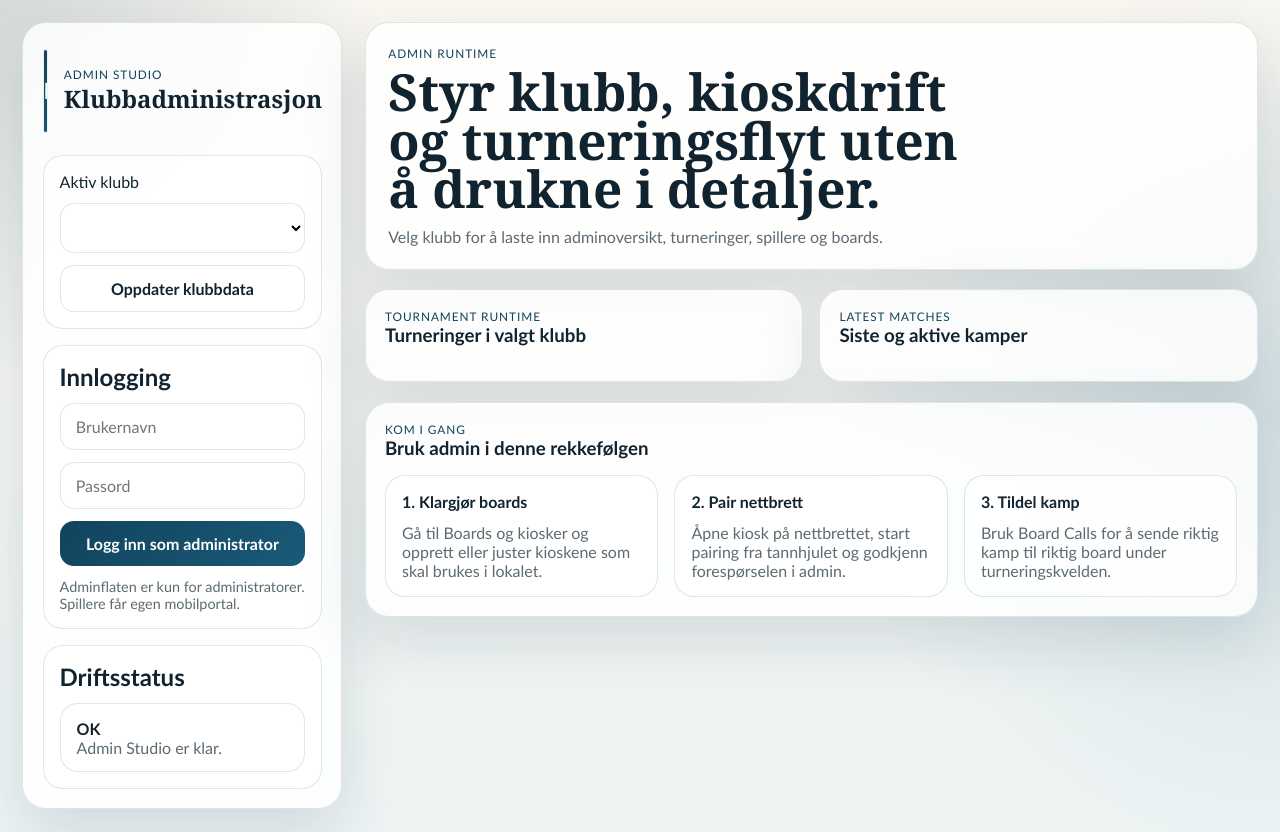
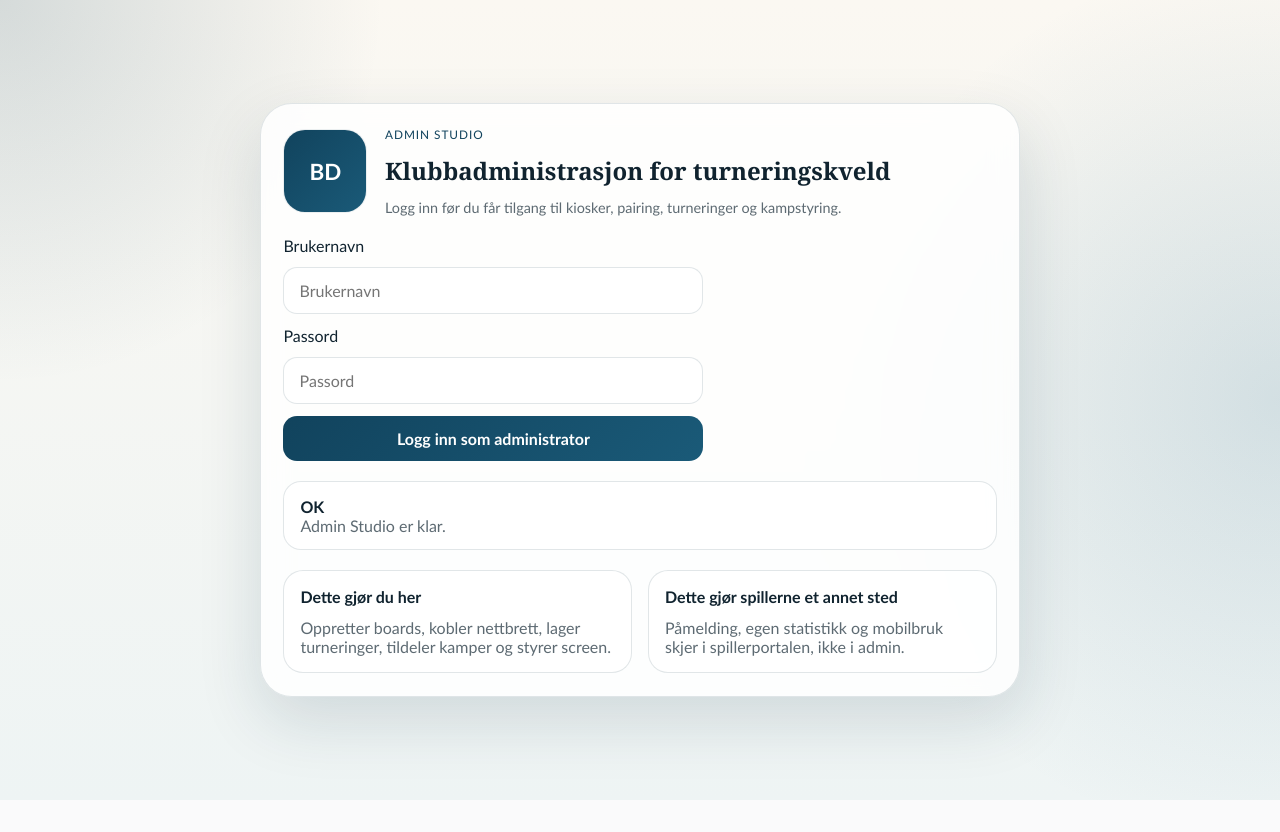
Before and after one commit to maknud7/blindleiadarts, a PHP site: page /apps/admin/index.html in a window 1280 px wide. After the commit the page ends 800 px from the top, so only its background shows below. Run offline with PHP 8.4, Linux system fonts and the light colour scheme; data that the repository does not hold is empty.

Commit message:
Refine admin login flow and editing UX

```diff
--- a/apps/admin/app.js
+++ b/apps/admin/app.js
@@ -15,11 +15,16 @@ const state = {
   liveSource: null,
   reconnectHandle: null,
   realtimeConfig: null,
+  isEditing: false,
 };
 
 const elements = {
+  authGate: document.getElementById("authGate"),
+  adminApp: document.getElementById("adminApp"),
   clubSelect: document.getElementById("clubSelect"),
   refreshClubButton: document.getElementById("refreshClubButton"),
+  loginBrandLogo: document.getElementById("loginBrandLogo"),
+  loginBrandFallback: document.getElementById("loginBrandFallback"),
   brandLogo: document.getElementById("brandLogo"),
   brandFallback: document.getElementById("brandFallback"),
   brandTitle: document.getElementById("brandTitle"),
@@ -31,7 +36,10 @@ const elements = {
   navPanel: document.getElementById("navPanel"),
   adminNav: document.getElementById("adminNav"),
   statusArea: document.getElementById("statusArea"),
+  authStatusArea: document.getElementById("authStatusArea"),
   clubIntro: document.getElementById("clubIntro"),
+  pageTitle: document.getElementById("pageTitle"),
+  pageDescription: document.getElementById("pageDescription"),
   heroMetrics: document.getElementById("heroMetrics"),
   tournamentList: document.getElementById("tournamentList"),
   kioskList: document.getElementById("kioskList"),
@@ -40,7 +48,6 @@ const elements = {
   playerList: document.getElementById("playerList"),
   recentMatches: document.getElementById("recentMatches"),
   screenDeviceList: document.getElementById("screenDeviceList"),
-  adminSection: document.getElementById("adminSection"),
   clubForm: document.getElementById("clubForm"),
   playerForm: document.getElementById("playerForm"),
   kioskForm: document.getElementById("kioskForm"),
@@ -51,6 +58,33 @@ const elements = {
   matchPlayerA: document.getElementById("matchPlayerA"),
   matchPlayerB: document.getElementById("matchPlayerB"),
   matchKioskId: document.getElementById("matchKioskId"),
+};
+
+const viewMeta = {
+  overview: {
+    title: "Oversikt",
+    description: "Se driftsstatus, siste aktivitet og nøkkeltall for valgt klubb.",
+  },
+  boards: {
+    title: "Boards og kiosker",
+    description: "Administrer pairing, boards, screen-koder og board calls uten at siden hopper rundt.",
+  },
+  tournaments: {
+    title: "Turneringer",
+    description: "Opprett og juster klubber og turneringer i et eget arbeidsområde.",
+  },
+  players: {
+    title: "Spillere",
+    description: "Hold spillerregister og brukerkontoer adskilt fra resten av driftsbildet.",
+  },
+  matches: {
+    title: "Kamper",
+    description: "Opprett kamper manuelt og knytt dem til riktig turnering og board.",
+  },
+  help: {
+    title: "Hjelp og flyt",
+    description: "Steg-for-steg for pairing, board calls og turneringskveld.",
+  },
 };
 
 async function api(path, { method = "GET", body, auth = false } = {}) {
@@ -98,13 +132,25 @@ async function loadRealtimeConfig() {
 }
 
 function setStatus(message, tone = "info") {
-  const item = document.createElement("div");
-  item.className = "mini-card";
-  item.innerHTML = `<strong>${tone === "error" ? "Feil" : tone === "success" ? "OK" : "Info"}</strong><p class="muted">${message}</p>`;
-  elements.statusArea.prepend(item);
+  const createItem = () => {
+    const item = document.createElement("div");
+    item.className = "mini-card";
+    item.innerHTML = `<strong>${tone === "error" ? "Feil" : tone === "success" ? "OK" : "Info"}</strong><p class="muted">${message}</p>`;
+    return item;
+  };
+
+  elements.statusArea.prepend(createItem());
 
   while (elements.statusArea.children.length > 5) {
     elements.statusArea.removeChild(elements.statusArea.lastChild);
+  }
+
+  if (!hasAdminAccess()) {
+    elements.authStatusArea.prepend(createItem());
+
+    while (elements.authStatusArea.children.length > 3) {
+      elements.authStatusArea.removeChild(elements.authStatusArea.lastChild);
+    }
   }
 }
 
@@ -128,6 +174,10 @@ async function loadClubs() {
 
   localStorage.setItem("bd:selectedClubId", String(state.selectedClubId || ""));
   renderClubSelect();
+}
+
+function hasAdminAccess() {
+  return ["super_admin", "club_admin"].includes(state.me?.role || "");
 }
 
 async function loadMatchCalls() {
@@ -161,7 +211,7 @@ async function loadScreenDevices() {
 }
 
 async function loadClubContext() {
-  if (!state.selectedClubId) {
+  if (!state.selectedClubId || !hasAdminAccess()) {
     return;
   }
 
@@ -176,7 +226,6 @@ async function loadClubContext() {
   await loadPairingRequests();
   await loadScreenDevices();
   renderClub();
-  await startLiveUpdates();
 }
 
 function closeLiveUpdates() {
@@ -194,7 +243,10 @@ function closeLiveUpdates() {
 function applyLivePayload(payload) {
   state.clubDashboard = payload.dashboard || null;
   state.matchCalls = payload.match_calls || [];
-  renderClub();
+
+  if (state.activeView === "overview" && !state.isEditing) {
+    renderClub();
+  }
 }
 
 function scheduleReconnect() {
@@ -211,7 +263,7 @@ function scheduleReconnect() {
 async function startLiveUpdates() {
   closeLiveUpdates();
 
-  if (!state.selectedClubId) {
+  if (!state.selectedClubId || !hasAdminAccess() || state.activeView !== "overview") {
     return;
   }
 
@@ -468,16 +520,24 @@ function applyClubBranding(club) {
 
   elements.brandTitle.textContent = club?.name || "Klubbadministrasjon";
   elements.brandFallback.textContent = initials || "KL";
+  elements.loginBrandFallback.textContent = initials || "BD";
 
   if (club?.logo_url) {
     elements.brandLogo.src = club.logo_url;
     elements.brandLogo.alt = `${club.name} logo`;
     elements.brandLogo.classList.remove("hidden");
     elements.brandFallback.classList.add("hidden");
+    elements.loginBrandLogo.src = club.logo_url;
+    elements.loginBrandLogo.alt = `${club.name} logo`;
+    elements.loginBrandLogo.classList.remove("hidden");
+    elements.loginBrandFallback.classList.add("hidden");
   } else {
     elements.brandLogo.removeAttribute("src");
     elements.brandLogo.classList.add("hidden");
     elements.brandFallback.classList.remove("hidden");
+    elements.loginBrandLogo.removeAttribute("src");
+    elements.loginBrandLogo.classList.add("hidden");
+    elements.loginBrandFallback.classList.remove("hidden");
   }
 }
 
@@ -496,9 +556,10 @@ function renderAuth() {
     elements.authSummary.innerHTML = "";
   }
 
-  const isAdmin = ["super_admin", "club_admin"].includes(state.me?.role || "");
-  elements.adminSection.classList.toggle("hidden", !isAdmin);
+  const isAdmin = hasAdminAccess();
   elements.navPanel.classList.toggle("hidden", !isAdmin);
+  elements.authGate.classList.toggle("hidden", isAdmin);
+  elements.adminApp.classList.toggle("hidden", !isAdmin);
 
   const canCreateClubs = state.me?.role === "super_admin";
   elements.clubForm.querySelectorAll("input, button").forEach((element) => {
@@ -519,7 +580,7 @@ function setActiveView(view) {
 }
 
 function renderActiveView() {
-  const isAdmin = ["super_admin", "club_admin"].includes(state.me?.role || "");
+  const isAdmin = hasAdminAccess();
   const activeView = isAdmin ? state.activeView : "overview";
 
   document.querySelectorAll("[data-view-button]").forEach((button) => {
@@ -533,6 +594,18 @@ function renderActiveView() {
     panel.classList.toggle("hidden", panel.dataset.viewPanel !== activeView);
     panel.classList.toggle("active", panel.dataset.viewPanel === activeView);
   });
+
+  const meta = viewMeta[activeView] || viewMeta.overview;
+  elements.pageTitle.textContent = meta.title;
+  elements.pageDescription.textContent = meta.description;
+
+  if (isAdmin) {
+    if (activeView === "overview") {
+      startLiveUpdates().catch(() => undefined);
+    } else {
+      closeLiveUpdates();
+    }
+  }
 }
 
 function populateAdminSelects() {
@@ -572,6 +645,7 @@ async function handleLogin(event) {
 
     persistToken(data.access_token);
     await loadCurrentUser();
+    await loadClubs();
     await loadClubContext();
     setStatus("Innlogging lykkes.", "success");
     elements.loginForm.reset();
@@ -621,18 +695,34 @@ function bindEvents() {
   });
 
   elements.refreshClubButton.addEventListener("click", async () => {
-    await Promise.all([loadClubs(), loadClubContext(), loadCurrentUser()]);
+    await Promise.all([loadClubs(), loadCurrentUser()]);
+    await loadClubContext();
     setStatus("Klubbdata oppdatert.", "success");
   });
 
   elements.loginForm.addEventListener("submit", handleLogin);
 
   elements.logoutButton.addEventListener("click", () => {
+    closeLiveUpdates();
     persistToken("");
     state.me = null;
+    state.clubDashboard = null;
+    state.matchCalls = [];
     renderAuth();
-    loadClubContext().catch(() => undefined);
     setStatus("Logget ut lokalt i admin.", "success");
+  });
+
+  elements.adminApp.addEventListener("focusin", (event) => {
+    if (event.target.matches("input, select, textarea")) {
+      state.isEditing = true;
+    }
+  });
+
+  elements.adminApp.addEventListener("focusout", () => {
+    window.setTimeout(() => {
+      const active = document.activeElement;
+      state.isEditing = Boolean(active && elements.adminApp.contains(active) && active.matches("input, select, textarea"));
+    }, 0);
   });
 
   elements.adminNav.addEventListener("click", (event) => {
@@ -806,8 +896,13 @@ async function bootstrap() {
   renderActiveView();
 
   try {
-    await loadClubs();
-    await Promise.all([loadClubContext(), loadCurrentUser()]);
+    await loadCurrentUser();
+
+    if (hasAdminAccess()) {
+      await loadClubs();
+      await loadClubContext();
+    }
+
     setStatus("Admin Studio er klar.", "success");
   } catch (error) {
     setStatus(error.message, "error");
--- a/apps/admin/index.html
+++ b/apps/admin/index.html
@@ -7,7 +7,48 @@
   <link rel="stylesheet" href="./styles.css">
 </head>
 <body>
-  <div class="shell">
+  <section id="authGate" class="auth-gate">
+    <div class="auth-card">
+      <div class="auth-brand">
+        <div class="brand-badge">
+          <img id="loginBrandLogo" class="brand-logo hidden" alt="Klubblogo">
+          <span id="loginBrandFallback" class="brand-fallback">BD</span>
+        </div>
+        <div class="stack">
+          <p class="eyebrow">Admin Studio</p>
+          <h1>Klubbadministrasjon for turneringskveld</h1>
+          <p class="help">Logg inn før du får tilgang til kiosker, pairing, turneringer og kampstyring.</p>
+        </div>
+      </div>
+
+      <form id="loginForm" class="auth-form stack">
+        <label class="stack">
+          <span>Brukernavn</span>
+          <input id="loginUsername" name="username" type="text" placeholder="Brukernavn" autocomplete="username">
+        </label>
+        <label class="stack">
+          <span>Passord</span>
+          <input id="loginPassword" name="password" type="password" placeholder="Passord" autocomplete="current-password">
+        </label>
+        <button type="submit">Logg inn som administrator</button>
+      </form>
+
+      <div id="authStatusArea" class="status-list"></div>
+
+      <div class="grid two">
+        <div class="inset stack">
+          <strong>Dette gjør du her</strong>
+          <p class="muted">Oppretter boards, kobler nettbrett, lager turneringer, tildeler kamper og styrer screen.</p>
+        </div>
+        <div class="inset stack">
+          <strong>Dette gjør spillerne et annet sted</strong>
+          <p class="muted">Påmelding, egen statistikk og mobilbruk skjer i spillerportalen, ikke i admin.</p>
+        </div>
+      </div>
+    </div>
+  </section>
+
+  <div id="adminApp" class="shell hidden">
     <aside class="sidebar">
       <div class="brand">
         <div class="brand-badge">
@@ -27,26 +68,39 @@
       </div>
 
       <div class="panel stack">
-        <h2>Innlogging</h2>
-        <form id="loginForm" class="stack">
-          <input id="loginUsername" name="username" type="text" placeholder="Brukernavn" autocomplete="username">
-          <input id="loginPassword" name="password" type="password" placeholder="Passord" autocomplete="current-password">
-          <button type="submit">Logg inn som administrator</button>
-        </form>
+        <h2>Administrator</h2>
         <div id="authSummary" class="mini-card hidden"></div>
         <button id="logoutButton" class="ghost hidden">Logg ut</button>
         <p class="help">Adminflaten er kun for administratorer. Spillere får egen mobilportal.</p>
       </div>
 
       <div id="navPanel" class="panel stack hidden">
-        <h2>Meny</h2>
+        <h2>Arbeidsområder</h2>
         <div id="adminNav" class="admin-nav">
-          <button type="button" class="nav-button active" data-view-button="overview">Oversikt</button>
-          <button type="button" class="nav-button" data-view-button="boards">Boards og kiosker</button>
-          <button type="button" class="nav-button" data-view-button="tournaments">Turneringer</button>
-          <button type="button" class="nav-button" data-view-button="players">Spillere</button>
-          <button type="button" class="nav-button" data-view-button="matches">Kamper</button>
-          <button type="button" class="nav-button" data-view-button="help">Hjelp og flyt</button>
+          <button type="button" class="nav-button active" data-view-button="overview">
+            <strong>Oversikt</strong>
+            <span>Driftsstatus og siste aktivitet</span>
+          </button>
+          <button type="button" class="nav-button" data-view-button="boards">
+            <strong>Boards og kiosker</strong>
+            <span>Pairing, screen og board calls</span>
+          </button>
+          <button type="button" class="nav-button" data-view-button="tournaments">
+            <strong>Turneringer</strong>
+            <span>Klubber, turneringer og oppsett</span>
+          </button>
+          <button type="button" class="nav-button" data-view-button="players">
+            <strong>Spillere</strong>
+            <span>Spillere, kontoer og kontaktdata</span>
+          </button>
+          <button type="button" class="nav-button" data-view-button="matches">
+            <strong>Kamper</strong>
+            <span>Kamper og manuelle tildelinger</span>
+          </button>
+          <button type="button" class="nav-button" data-view-button="help">
+            <strong>Hjelp og flyt</strong>
+            <span>Fremgangsmåter og raske lenker</span>
+          </button>
         </div>
       </div>
 
@@ -57,6 +111,21 @@
     </aside>
 
     <main class="content">
+      <section class="card page-header">
+        <div class="stack">
+          <div>
+            <p class="eyebrow">Klubbadministrasjon</p>
+            <h2 id="pageTitle">Oversikt</h2>
+          </div>
+          <p id="pageDescription" class="muted">Se status for valgt klubb og gå videre til riktig arbeidsområde.</p>
+        </div>
+        <div class="page-actions">
+          <a class="ghost-link compact-link" href="../player/">Spillerportal</a>
+          <a class="ghost-link compact-link" href="../kiosk/">Kiosk</a>
+          <a class="ghost-link compact-link" href="../screen/">Screen</a>
+        </div>
+      </section>
+
       <section id="overviewView" class="view-section active" data-view-panel="overview">
         <section class="hero">
           <div>
@@ -113,7 +182,6 @@
         </section>
       </section>
 
-      <section id="adminSection" class="stack hidden">
       <section id="boardsView" class="view-section hidden" data-view-panel="boards">
         <section class="card">
           <div class="card-head">
@@ -174,13 +242,13 @@
           </div>
           <div class="grid two">
             <div class="stack">
-                <p class="help">Alle klubber bruker samme screen-URL. En skjerm kobles til klubb ved a taste inn en kode en gang pa oppstartsskjermen.</p>
+              <p class="help">Alle klubber bruker samme screen-URL. En skjerm kobles til klubb ved å taste inn en kode én gang på oppstartsskjermen.</p>
               <div id="screenDeviceList" class="stack"></div>
             </div>
             <form id="screenDeviceForm" class="card inset stack">
               <h4>Ny skjermkode</h4>
               <input name="label" placeholder="F.eks. Hovedskjerm eller Bar-TV">
-                <p class="help">Systemet lager en kort kode som kan tastes inn pa /screen/ og som deretter huskes pa enheten.</p>
+              <p class="help">Systemet lager en kort kode som kan tastes inn på /screen/ og som deretter huskes på enheten.</p>
               <button type="submit">Opprett skjermkode</button>
             </form>
           </div>
@@ -355,7 +423,6 @@
           </div>
         </section>
       </section>
-      </section>
     </main>
   </div>
 
--- a/apps/admin/styles.css
+++ b/apps/admin/styles.css
@@ -28,6 +28,36 @@ body {
     radial-gradient(circle at top left, rgba(17, 67, 93, 0.16), transparent 24rem),
     radial-gradient(circle at right center, rgba(58, 120, 152, 0.18), transparent 28rem),
     linear-gradient(180deg, var(--bg) 0%, var(--bg-deep) 100%);
+}
+
+.auth-gate {
+  min-height: 100vh;
+  display: grid;
+  place-items: center;
+  padding: 1.5rem;
+}
+
+.auth-card {
+  width: min(760px, 100%);
+  display: flex;
+  flex-direction: column;
+  gap: 1.25rem;
+  padding: 1.4rem;
+  background: var(--card);
+  border: 1px solid var(--line);
+  border-radius: 32px;
+  backdrop-filter: blur(14px);
+  box-shadow: var(--shadow);
+}
+
+.auth-brand {
+  display: flex;
+  align-items: center;
+  gap: 1.1rem;
+}
+
+.auth-form {
+  max-width: 420px;
 }
 
 .shell {
```
Also changed, not shown: other parts of apps/admin/styles.css (+44 -1 lines). Lines whose indentation alone changed are shown as unchanged.
